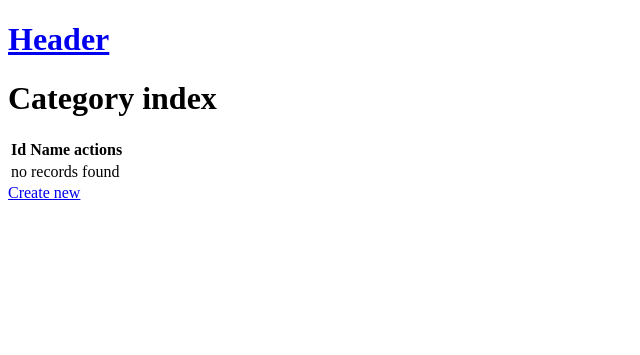
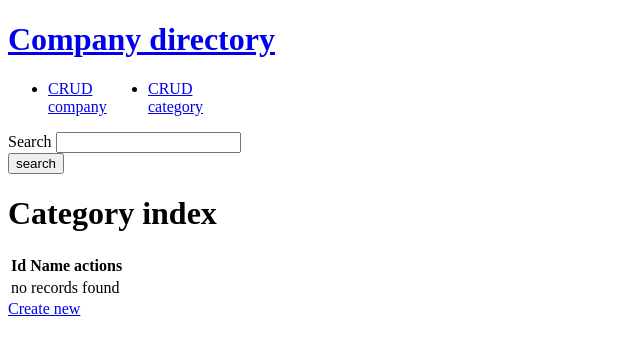
Before and after one commit to Germain-L/company-directory, a Symfony app: template templates/category/index.html.twig in a window 1280 px wide. Shown: the top 355 px of the page, without its empty margins (0-640 px from the left). Run offline with Twig, Linux system fonts and the light colour scheme; the template is opened without the code that fills it, so the values that code supplies are empty; some libraries are stand-ins or nearby versions.

Commit message:
mostly finished

```diff
--- a/src/Controller/SingleCompanyController.php
+++ b/src/Controller/SingleCompanyController.php
@@ -17,10 +17,11 @@ class SingleCompanyController extends AbstractController
     {
         $company = $companyRepository->findBy(["name" => $name]);
 
+
         if ($company) {
             return $this->render('single_company/index.html.twig', [
                 'controller_name' => 'SingleCompanyController',
-                'company' => $company
+                'company' => $company[0]
             ]);
         }
 
--- a/templates/header.html.twig
+++ b/templates/header.html.twig
@@ -6,17 +6,43 @@
 {# {% endfor %} #}
 {# </header> #}
 
+<style>
+    ul {
+        display: flex;
+        flex-direction: row;
+    }
+
+    li {
+        width: 100px;
+    }
+</style>
+
 <header>
     <a href="{{ path('all_companies') }}">
-        <h1>Header</h1>
+        <h1>Company directory</h1>
     </a>
     <nav>
         <ul>
             {% for category in categoriesVar.getCategoriesVar %}
                 <li>
-                    <a>{{ category }}</a>
+                    <a href="{{ path('single_category', {name: category}) }}">{{ category }}</a>
                 </li>
             {% endfor %}
+            <li>
+                <a href="{{ path('company_index') }}">CRUD company</a>
+            </li>
+            <li>
+                <a href="{{ path('category_index') }}">CRUD category</a>
+            </li>
         </ul>
     </nav>
+
+    <form action="" method="get" class="form-example">
+        <div>
+            <label for="searchTerm">Search</label>
+            <input type="text" name="searchTerm">
+        </div>
+        <input type="submit" value="search">
+    </form>
+
 </header>
--- a/templates/single_category/index.html.twig
+++ b/templates/single_category/index.html.twig
@@ -20,6 +20,6 @@
     <h1>{{ category.name }}</h1>
     {% for company in category.companies %}
         <p>{{ company.name }}</p>
-        <img src="{{ asset(company.imagePath) }}" height="150" alt={{ company.name }}>
+        <img src="{{ asset(company.imagePath) }}" height="150" alt="help">
     {% endfor %}
 {% endblock %}
--- a/templates/single_company/index.html.twig
+++ b/templates/single_company/index.html.twig
@@ -1,6 +1,6 @@
 {% extends 'base.html.twig' %}
 
-{% block title %}{{ company.name }}{% endblock %}
+{% block title %}Company{% endblock %}
 
 {% block body %}
     <style>
```
Also changed, not shown: src/Controller/AllCompaniesController.php (+12 -2 lines), 1 other file.
